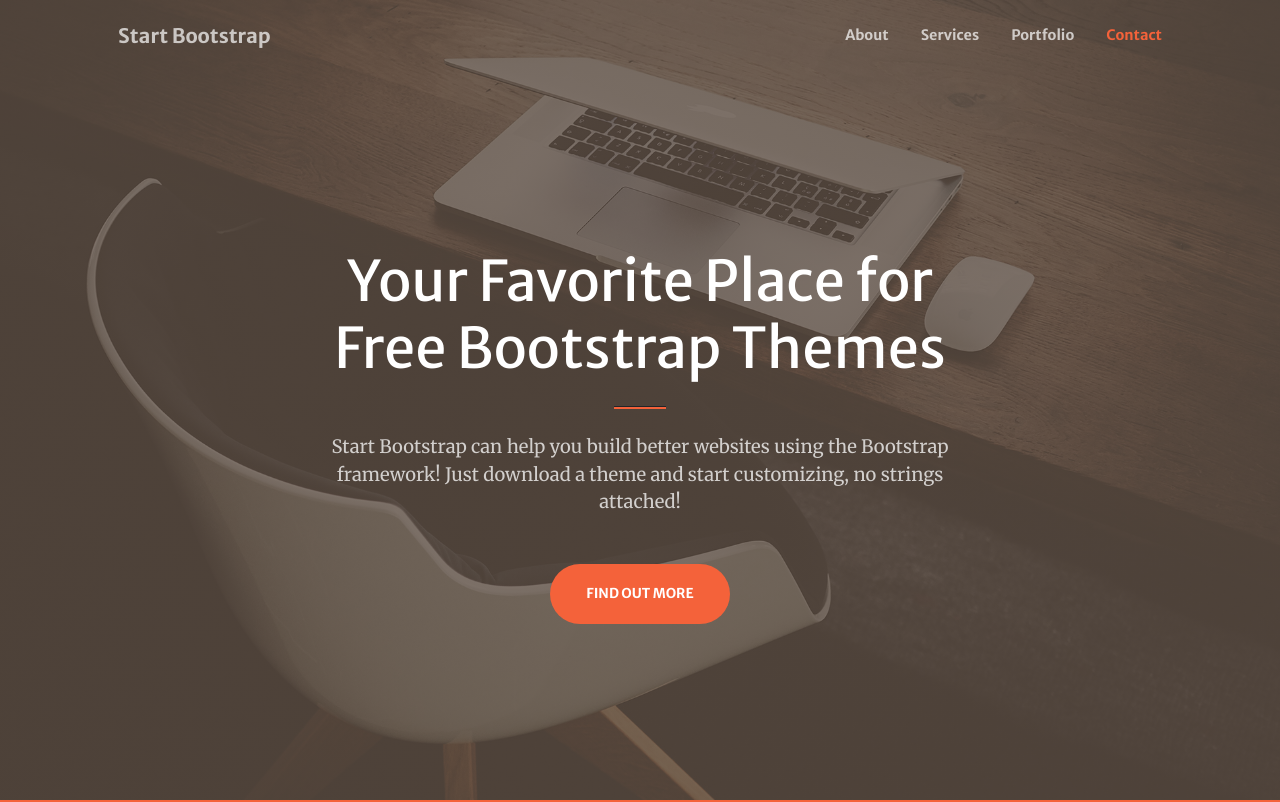
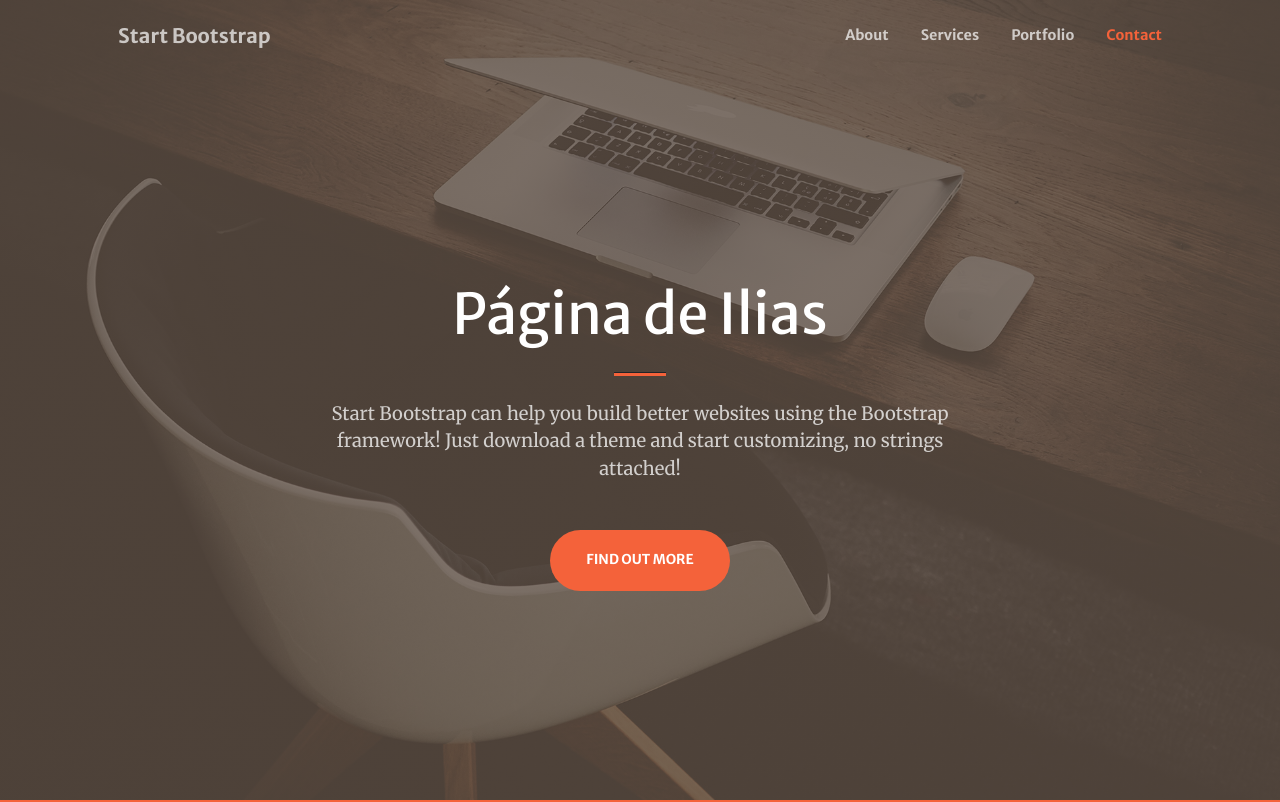
Before and after one commit to iliaswl/iliaswl.github.io, a plain HTML site: page index.html in a window 1280 px wide. Shown: the top 802 px of the page. Drawn offline with nearby package versions, Linux system fonts and the light colour scheme; some packages are replaced by stand-ins of ours; a script that the page names is missing.

Commit message:
Update index.html

```diff
--- a/index.html
+++ b/index.html
@@ -39,7 +39,7 @@
             <div class="container px-4 px-lg-5 h-100">
                 <div class="row gx-4 gx-lg-5 h-100 align-items-center justify-content-center text-center">
                     <div class="col-lg-8 align-self-end">
-                        <h1 class="text-white font-weight-bold">Your Favorite Place for Free Bootstrap Themes</h1>
+                        <h1 class="text-white font-weight-bold">Página de Ilias</h1>
                         <hr class="divider" />
                     </div>
                     <div class="col-lg-8 align-self-baseline">
```
